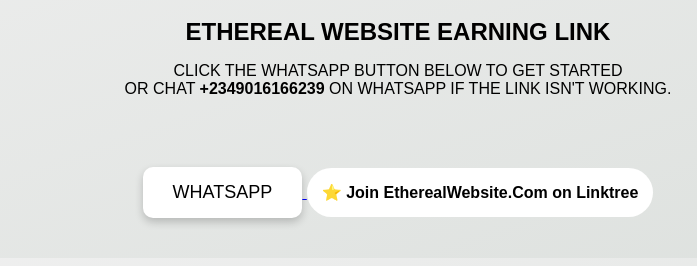
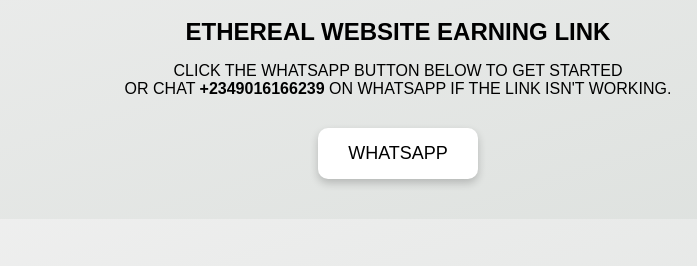
Before and after one commit to ubonggpeter/best, a plain HTML site: page index.html in a window 1280 px wide. Shown: the part 182-448 px from the top of the page, without its empty margins (242-939 px from the left). Drawn offline with Linux system fonts and the light colour scheme.

Commit message:
index.html

```diff
--- a/index.html
+++ b/index.html
@@ -59,9 +59,9 @@
     <button class="whatsapp-button">WHATSAPP</button>
   </a>
 
-  <div class="linktree">
+  <!--<div class="linktree">
     ⭐ Join EtherealWebsite.Com on Linktree
-  </div>
+  </div>-->
 
   <script>
     const rawNumbers = [
```
